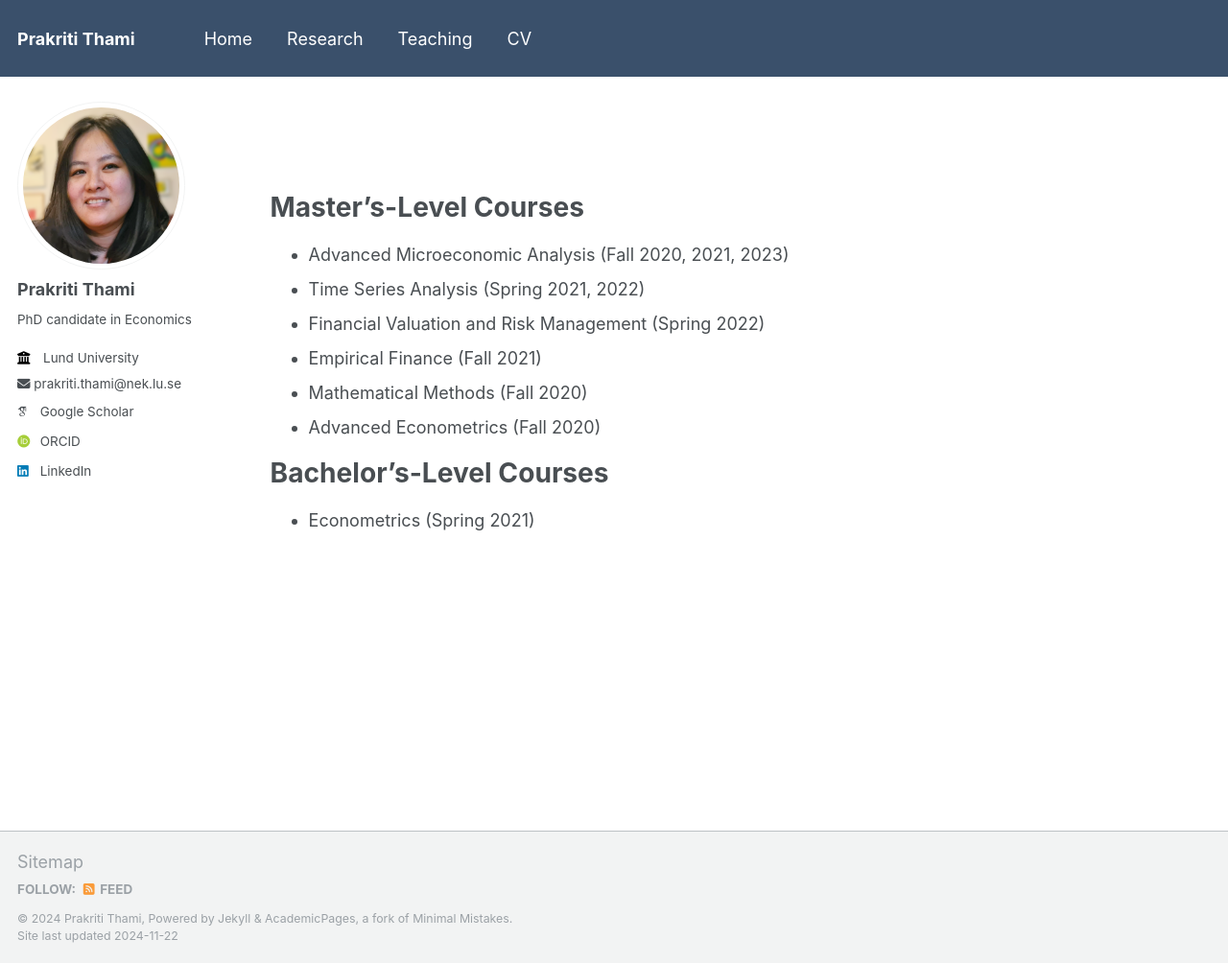
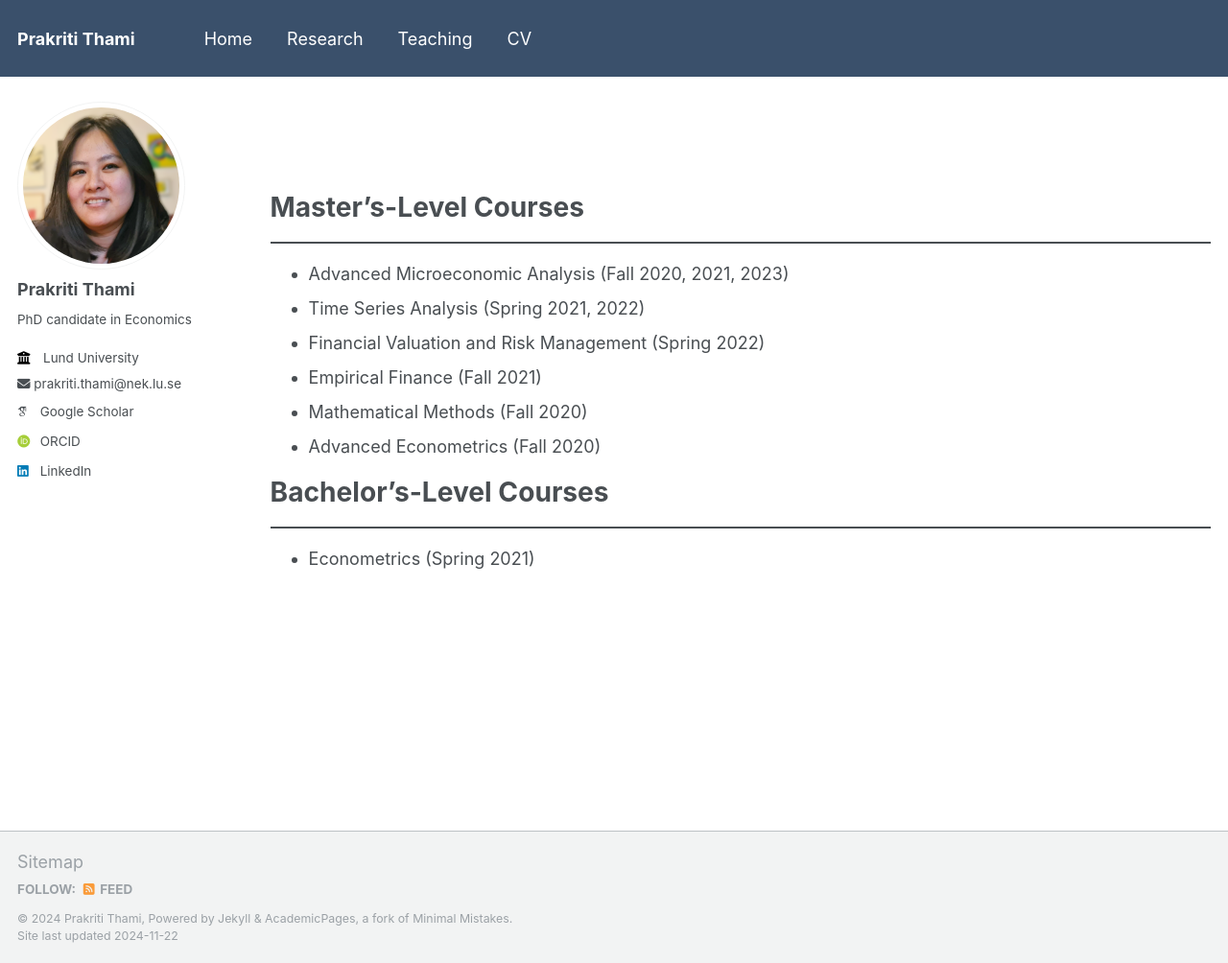
Before and after one commit to prakritithami/prakritithami.github.io, a Jekyll site: the page built from _teaching/courses.md, in a window 1280 px wide and 1004 px high. Shown: the whole window at 96% size. Built offline with Jekyll 4.4.1, drawn with Linux system fonts in a browser that asks for light colours; some web fonts are replaced.

Commit message:
Update courses.md

```diff
--- a/_teaching/courses.md
+++ b/_teaching/courses.md
@@ -7,8 +7,8 @@ author_profile: true
 
 {% include base_path %}
 
-Master's-Level Courses
-======
+# Master's-Level Courses
+<hr style="border: 1.5px solid;">
 
 * Advanced Microeconomic Analysis (Fall 2020, 2021, 2023)
 * Time Series Analysis (Spring 2021, 2022)
@@ -17,7 +17,7 @@ Master's-Level Courses
 * Mathematical Methods (Fall 2020)
 * Advanced Econometrics (Fall 2020)
 
-Bachelor's-Level Courses
-======
+# Bachelor's-Level Courses
+<hr style="border: 1.5px solid;">
 
 * Econometrics (Spring 2021)
```
